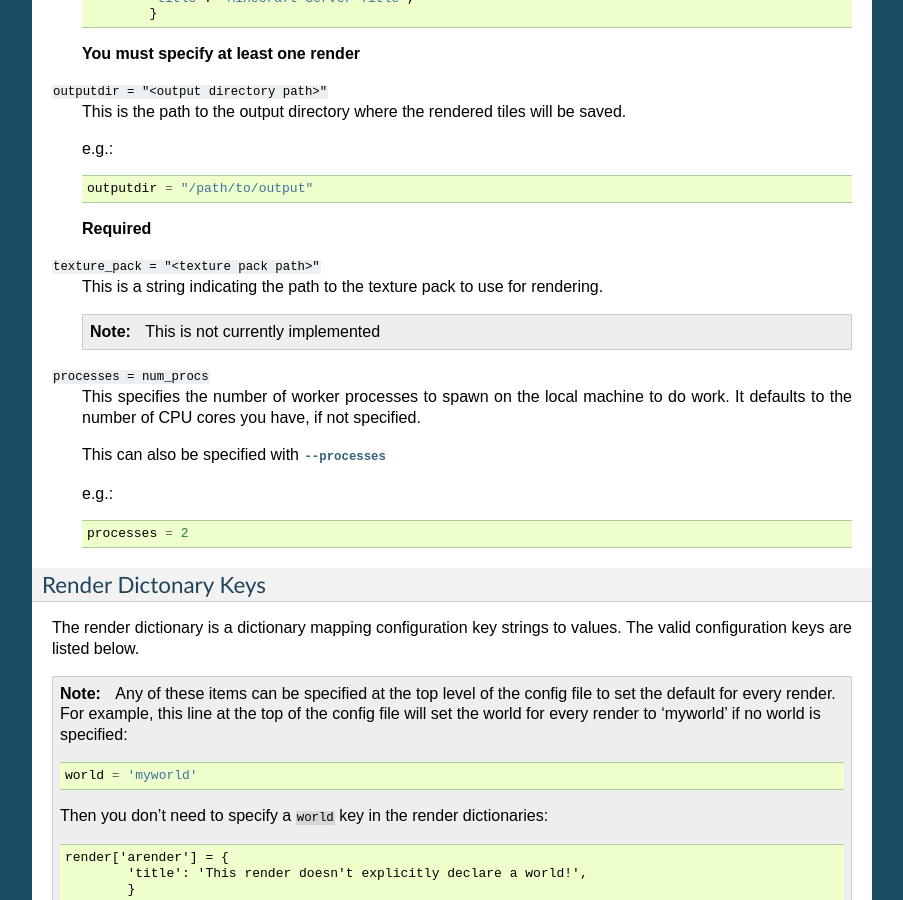
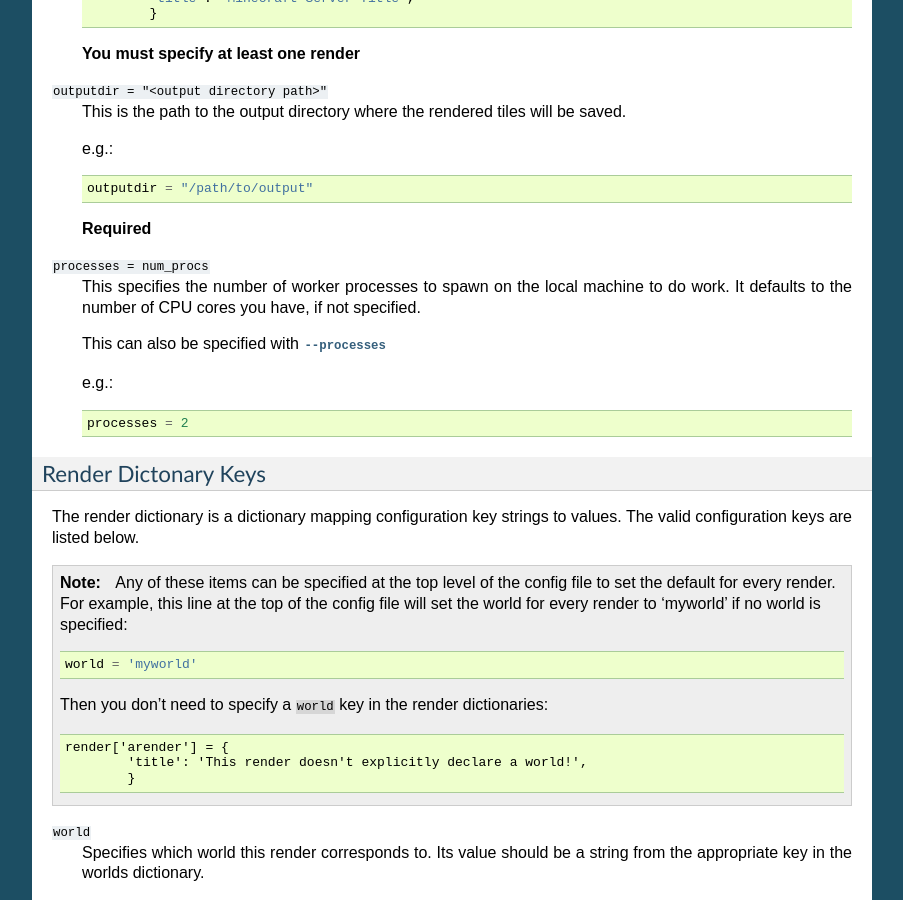
Before and after one commit to overviewer/Minecraft-Overviewer, a Sphinx documentation site: the page built from docs/config.rst, in a window 1280 px wide and 900 px high, scrolled down 2574 px. Shown: the whole window, without its empty margins (198-1101 px from the left). Built offline with Sphinx 7.4.7, drawn with Linux system fonts in a browser that asks for light colours.

Commit message:
removed texture_path global option from docs

```diff
--- a/docs/config.rst
+++ b/docs/config.rst
@@ -175,16 +175,6 @@ the form ``key = value``. Two items take a different form:, ``worlds`` and
 
     **Required**
 
-.. _option_texture_pack:
-
-``texture_pack = "<texture pack path>"``
-    This is a string indicating the path to the texture pack to use for
-    rendering.
-
-    .. note::
-
-        This is not currently implemented
-
 .. _processes:
 
 ``processes = num_procs``
```
Also changed, not shown: other parts of docs/config.rst (+2 -0 lines).
